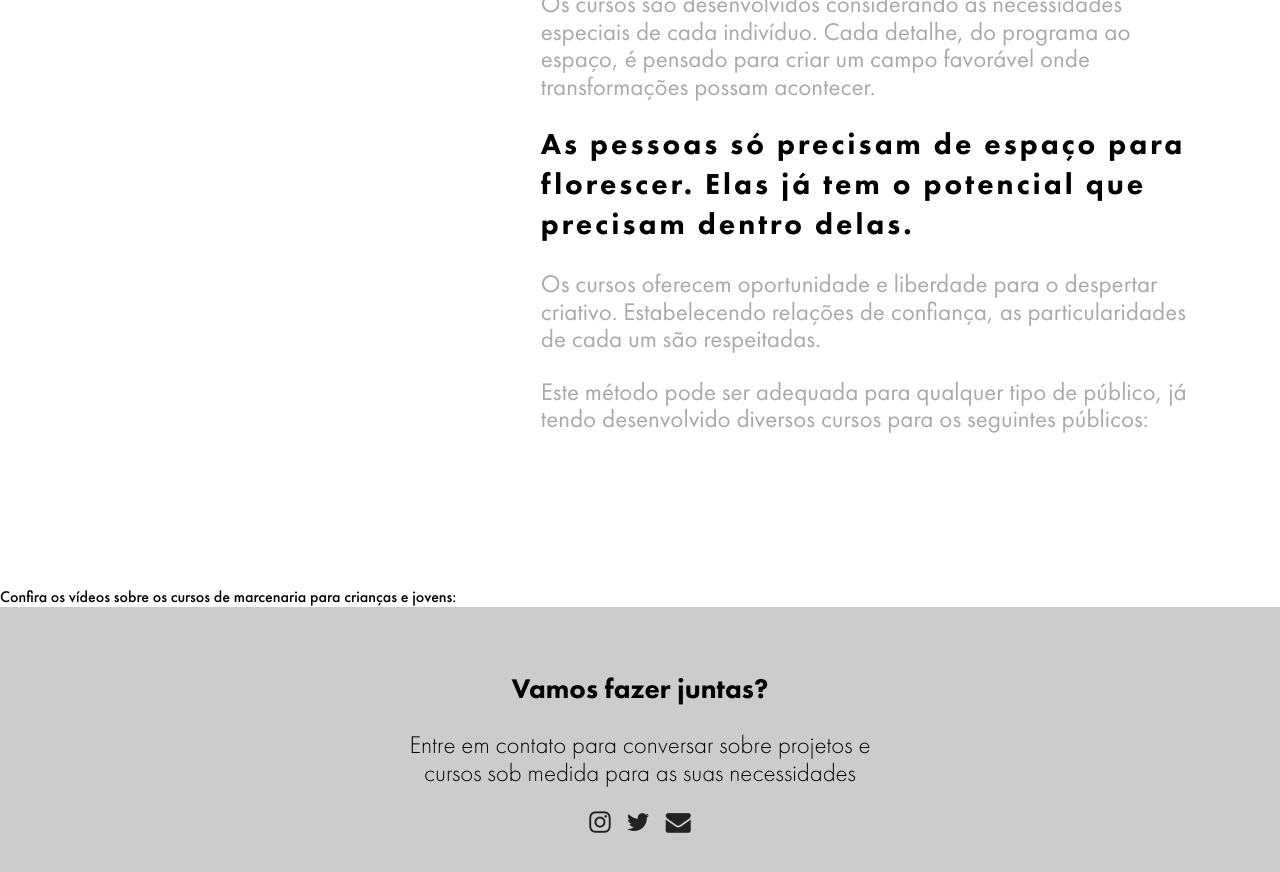
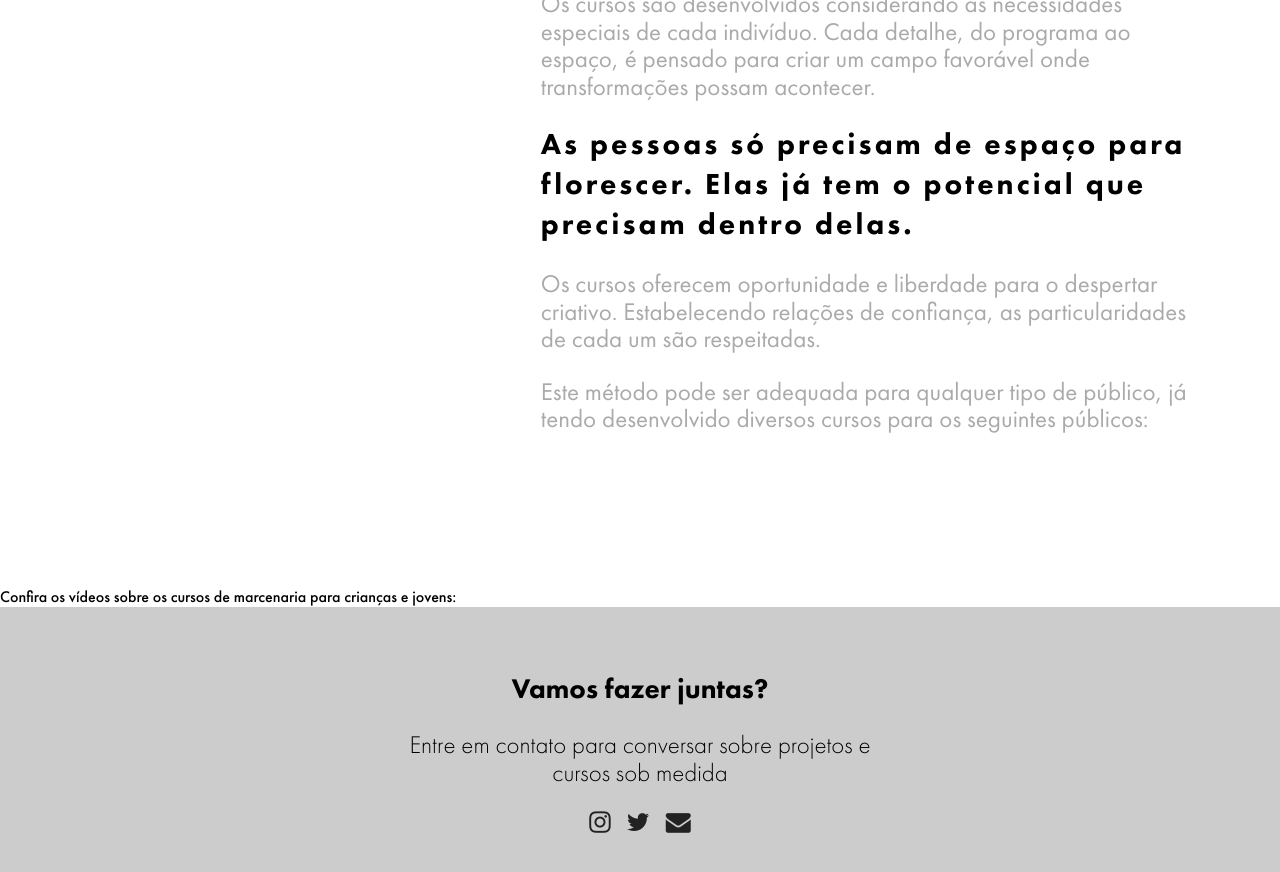
Before and after one commit to fernandatosta-www/fernandatosta.com, a Jekyll site: the page built from _pages/index.html, in a window 1280 px wide and 900 px high, scrolled down 2614 px. Shown: the top 872 px of the window. Built offline with Jekyll 4.4.1, drawn with Linux system fonts in a browser that asks for light colours.

Commit message:
fix footer text

```diff
--- a/_includes/footer.html
+++ b/_includes/footer.html
@@ -1,7 +1,7 @@
 <section class="footer">
   <div class="footer-title">Vamos fazer juntas?</div>
   <div class="footer-text">
-    Entre em contato para conversar sobre projetos e cursos sob medida para as suas necessidades
+    Entre em contato para conversar sobre projetos e cursos sob medida
   </div>
   {% include social-icons.html %}
 </section>
```
